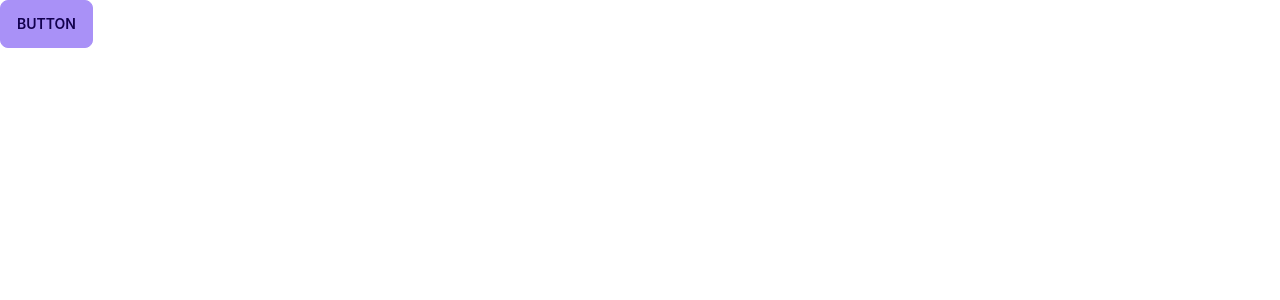
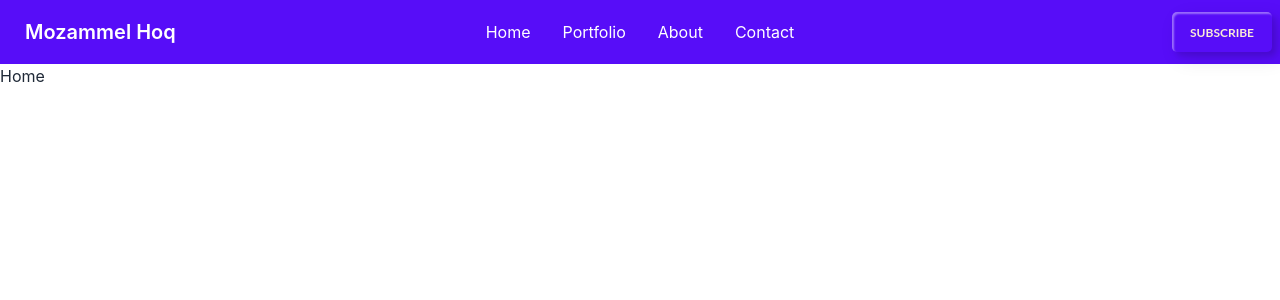
Before and after one commit to mozammelhoq1/portfolio-frontend, a React (Create React App) app: page / in a window 1280 px wide. Shown: the top 300 px of the page. Built offline with nearby package versions, Linux system fonts and the light colour scheme.

Commit message:
navbar complete

```diff
--- a/package.json
+++ b/package.json
@@ -9,6 +9,7 @@
     "daisyui": "^2.24.0",
     "react": "^18.2.0",
     "react-dom": "^18.2.0",
+    "react-router-dom": "^6.3.0",
     "react-scripts": "5.0.1",
     "web-vitals": "^2.1.4"
   },
--- a/public/index.html
+++ b/public/index.html
@@ -1,5 +1,5 @@
 <!DOCTYPE html>
-<html lang="en">
+<html lang="en" data-theme="light">
   <head>
     <meta charset="utf-8" />
     <link rel="icon" href="%PUBLIC_URL%/favicon.ico" />
--- a/src/App.js
+++ b/src/App.js
@@ -1,10 +1,18 @@
 import './App.css';
+import { Routes, Route, Link } from "react-router-dom";
+import NavigationBar from './Pages/Shared/NavigationBar/NavigationBar';
+import Home from './Pages/Home/Home';
+import About from './Pages/About/About';
 
 function App() {
   return (
-    <div>
-      <button class="btn btn-primary">Button</button>
-    </div>
+    <>
+    <NavigationBar/>
+    <Routes>
+        <Route path="/" element={<Home />} />
+        <Route path="about" element={<About />} />
+      </Routes>
+      </>
   );
 }
 
--- /dev/null
+++ b/src/Pages/About/About.js
@@ -0,0 +1,11 @@
+import React from 'react';
+
+const About = () => {
+    return (
+        <div>
+            <h1>About</h1>
+        </div>
+    );
+};
+
+export default About;
--- /dev/null
+++ b/src/Pages/Home/Home.js
@@ -0,0 +1,11 @@
+import React from 'react';
+
+const Home = () => {
+    return (
+        <div>
+            <h1>Home</h1>
+        </div>
+    );
+};
+
+export default Home;
--- /dev/null
+++ b/src/Pages/Shared/NavigationBar/NavigationBar.css
@@ -0,0 +1,91 @@
+.custom-btn {
+    width: 100px;
+    height: 40px;
+    color: #fff;
+    border-radius: 5px;
+
+    font-family: 'Lato', sans-serif;
+    font-weight: 500;
+    background: transparent;
+    cursor: pointer;
+    transition: all 0.5s ease;
+    position: relative;
+    display: inline-block;
+     box-shadow:inset 2px 2px 2px 0px rgba(255,255,255,.4),
+     7px 7px 20px 0px rgba(0,0,0,.1),
+     4px 4px 5px 0px rgba(0,0,0,.1);
+    outline: none;
+  }
+  /* style */
+.btn-style {
+    font-weight: bold;
+    line-height: 42px;
+    color: antiquewhite;
+    padding: 0;
+    border: none;
+
+  background: transparent;
+  }
+  .btn-style:hover {
+    color: whitesmoke;
+    background: transparent;
+     box-shadow:none;
+  }
+  .btn-style:before,
+  .btn-style:after{
+    content:'';
+    position:absolute;
+    top:0;
+    right:0;
+    height:3px;
+    width:0;
+    background: whitesmoke;
+    box-shadow:
+     -1px -1px 5px 0px #fff,
+     7px 7px 20px 0px #0003,
+     4px 4px 5px 0px #0002;
+    transition:600ms ease all;
+  }
+  .btn-style:after{
+    right:inherit;
+    top:inherit;
+    left:0;
+    bottom:0;
+  }
+  .btn-style:hover:before,
+  .btn-style:hover:after{
+    width:100%;
+    transition:1000ms ease all;
+  }
+
+
+  .menu-btn {
+    color: #fff;
+    border-radius: 5px;
+    background: transparent;
+    cursor: pointer;
+    transition: all 0.5s ease;
+    position: relative;
+
+     /* box-shadow:inset 2px 2px 2px 0px rgba(255,255,255,.5),
+     7px 7px 20px 0px rgba(0,0,0,.1),
+     4px 4px 5px 0px rgba(0,0,0,.1); */
+     outline: none;
+
+  }
+  .btn-design {
+    background: transparent;
+
+    border: none;
+
+  }
+  .btn-design:before, .btn-design:after {
+    height: 0%;
+    width: 1px;
+  }
+  .btn-design:hover {
+    box-shadow:   4px 4px 6px 0 rgba(0,0,0,.3),
+                -4px -4px 6px 0 rgba(116, 125, 136, .5),
+      inset -4px -4px 6px 0 rgba(255,255,255,.2),
+      inset 4px 4px 6px 0 rgba(0, 0, 0, .4);
+  }
--- /dev/null
+++ b/src/Pages/Shared/NavigationBar/NavigationBar.js
@@ -0,0 +1,47 @@
+import React from "react";
+import { Link } from "react-router-dom";
+import './NavigationBar.css';
+
+const NavigationBar = () => {
+  const menuItems = (
+    <>
+      <li className="menu-btn btn-design">
+        <Link to='/'>Home</Link>
+      </li>
+      <li className="menu-btn btn-design">
+        <Link to='portfolio'>Portfolio</Link>
+      </li>
+      <li className="menu-btn btn-design">
+        <Link to='about'>About</Link>
+      </li>
+      <li className="menu-btn btn-design">
+        <Link to='contact'>Contact</Link>
+      </li>
+    </>
+  );
+  return (
+    <div  className="navbar bg-primary text-primary-content ">
+  <div className="navbar-start">
+    <div className="dropdown">
+      <label tabIndex="0" className="btn btn-ghost lg:hidden">
+        <svg xmlns="http://www.w3.org/2000/svg" className="h-5 w-5" fill="none" viewBox="0 0 24 24" stroke="currentColor"><path strokeLinecap="round" strokeLinejoin="round" strokeWidth="2" d="M4 6h16M4 12h8m-8 6h16" /></svg>
+      </label>
+      <ul tabIndex="0" className="menu mockup-code  menu-compact dropdown-content mt-3 p-2 shadow bg-primary text-primary-content rounded-box w-52 ">
+        {menuItems}
+      </ul>
+    </div>
+    <a className="btn btn-ghost normal-case text-xl">Mozammel Hoq</a>
+  </div>
+  <div className="navbar-center hidden lg:flex">
+    <ul className="menu menu-horizontal p-0">
+      {menuItems}
+    </ul>
+  </div>
+  <div className="navbar-end">
+    <a className="btn btn-xs custom-btn btn-style">Subscribe</a>
+  </div>
+</div>
+  );
+};
+
+export default NavigationBar;
--- a/src/index.js
+++ b/src/index.js
@@ -3,11 +3,14 @@ import ReactDOM from 'react-dom/client';
 import './index.css';
 import App from './App';
 import reportWebVitals from './reportWebVitals';
+import { BrowserRouter } from "react-router-dom";
 
 const root = ReactDOM.createRoot(document.getElementById('root'));
 root.render(
   <React.StrictMode>
-    <App />
+    <BrowserRouter>
+      <App />
+    </BrowserRouter>
   </React.StrictMode>
 );
 
--- a/tailwind.config.js
+++ b/tailwind.config.js
@@ -6,18 +6,37 @@ module.exports = {
   },
   daisyui: {
     themes: [
-      {
-        mytheme: {
-          primary: "#a991f7",
-          secondary: "#f6d860",
-          accent: "#37cdbe",
-          neutral: "#3d4451",
-          "base-100": "#ffffff",
-        },
-      },
+
+      "light",
       "dark",
       "cupcake",
+      "bumblebee",
+      "emerald",
+      "corporate",
+      "synthwave",
+      "retro",
+      "cyberpunk",
+      "valentine",
+      "halloween",
+      "garden",
+      "forest",
+      "aqua",
+      "lofi",
+      "pastel",
+      "fantasy",
+      "wireframe",
+      "black",
+      "luxury",
+      "dracula",
+      "cmyk",
+      "autumn",
+      "business",
+      "acid",
+      "lemonade",
+      "night",
+      "coffee",
+      "winter",
     ],
   },
   plugins: [require("daisyui")],
-}
+};
```
Also changed, not shown: 1 other file (tests, documents, lock files or other folders).
